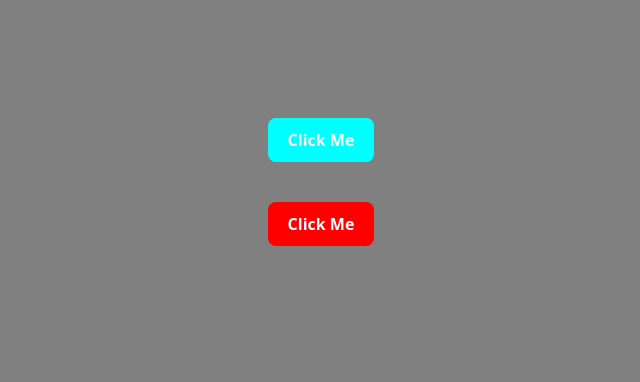
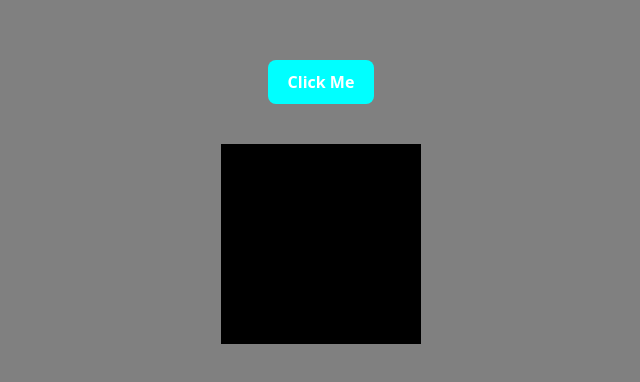
Before and after one commit to MohammadNaiem65/framer-motion-journey, a React (Vite) app: page / in a window 1280 px wide. Shown: the part 198-580 px from the top of the page, without its empty margins (319-959 px from the left). Built offline with nearby package versions, Linux system fonts and the light colour scheme.

Commit message:
got basics of animation control

```diff
--- a/src/App.jsx
+++ b/src/App.jsx
@@ -1,5 +1,8 @@
-import BasicsOfFramerMotion from './components/BasicsOfFramerMotion';
-import Gestures from './components/Gestures';
+import {
+	AnimationControls,
+	BasicsOfFramerMotion,
+	Gestures,
+} from './components';
 
 function App() {
 	return (
@@ -11,7 +14,8 @@ function App() {
 				placeItems: 'center',
 			}}>
 			{/* <BasicsOfFramerMotion /> */}
-			<Gestures />
+			{/* <Gestures /> */}
+			<AnimationControls />
 		</div>
 	);
 }
--- /dev/null
+++ b/src/components/AnimationControls.jsx
@@ -0,0 +1,44 @@
+import { motion, useAnimationControls } from 'framer-motion';
+import { useState } from 'react';
+
+export default function AnimationControls() {
+	const controls = useAnimationControls();
+	const [flip, setFlip] = useState(true);
+
+	const flipBox = () => {
+		setFlip((prev) => !prev);
+		controls.start({
+			rotate: flip ? '360deg' : '-360deg',
+			transition: {
+				duration: 2,
+			},
+		});
+	};
+
+	return (
+		<div style={{ display: 'grid', placeItems: 'center', gap: '.05rem' }}>
+			<motion.button
+				whileHover={{ scale: 1.15 }}
+				whileTap={{ scale: 0.95, rotate: '2.5deg' }}
+				onClick={flipBox}
+				style={{
+					backgroundColor: 'cyan',
+					color: 'white',
+					fontWeight: 700,
+					padding: '10px 20px',
+					borderRadius: 8,
+					marginBottom: 40,
+				}}>
+				Click Me
+			</motion.button>
+
+			<motion.div
+				animate={controls}
+				style={{
+					backgroundColor: 'black',
+					height: 200,
+					width: 200,
+				}}></motion.div>
+		</div>
+	);
+}
--- /dev/null
+++ b/src/components/index.js
@@ -0,0 +1,3 @@
+export { default as Gestures } from './Gestures';
+export { default as BasicsOfFramerMotion } from './BasicsOfFramerMotion';
+export { default as AnimationControls } from './AnimationControls';
```
